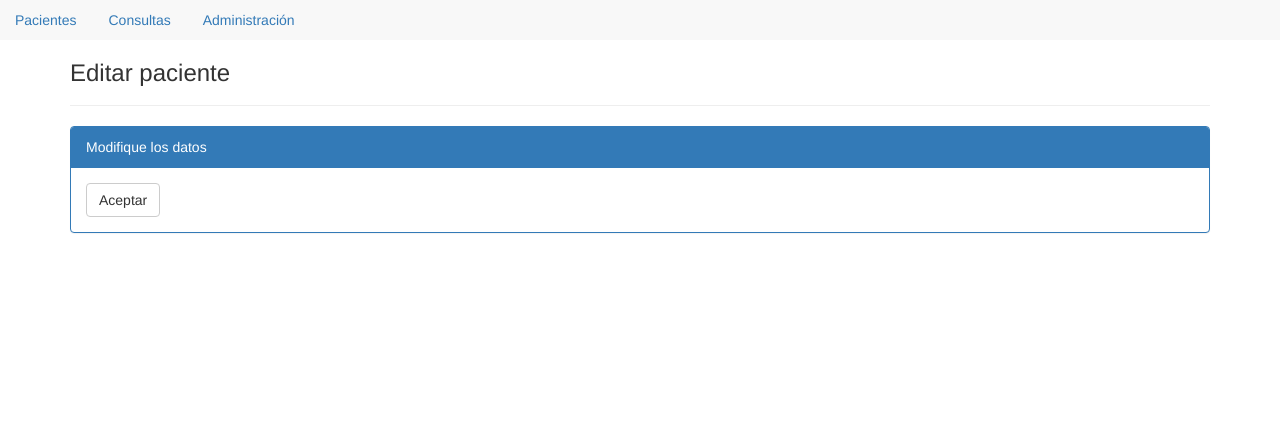
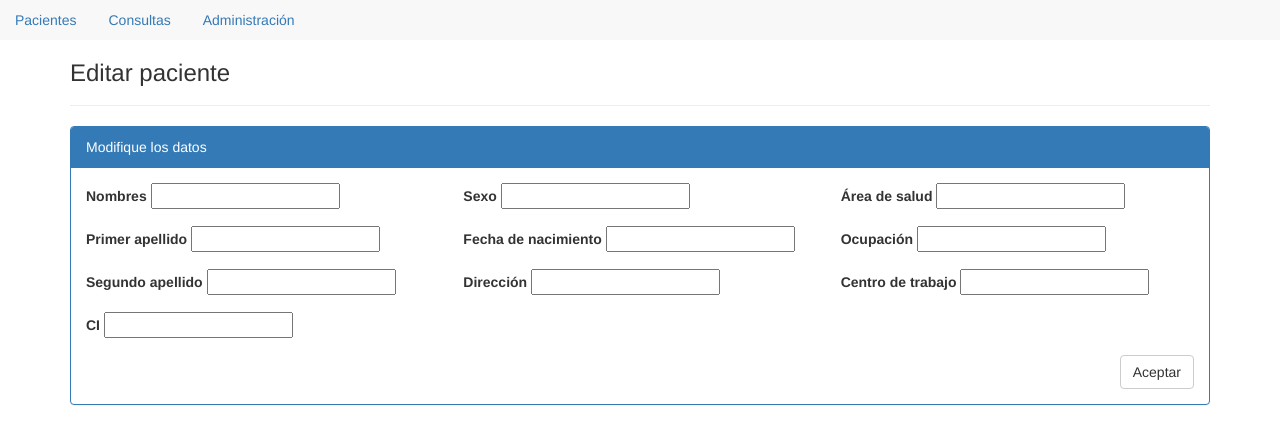
Before and after one commit to ydiazn/consulta, a Django app: template retina/consulta/templates/consulta/paciente_editar.html in a window 1280 px wide. Shown: the top 444 px of the page. Run offline with Django 3.2, Linux system fonts and the light colour scheme; the template is opened without the code that fills it: most values are stand-ins (such as "Sample title", 1, 10 or a date in 2020); form fields are guessed from the names that the template uses.

Commit message:
Rediseño de la plantilla de los formularios de paciente y consulta

```diff
--- a/retina/consulta/templates/consulta/consulta_adicionar.html
+++ b/retina/consulta/templates/consulta/consulta_adicionar.html
@@ -6,7 +6,7 @@
     <h3>Adicionar consulta</h3>
 </div>
 
-{% include 'formulario.html' %}
+{% include 'consulta/formulario_consulta.html' %}
 
 {% endblock page %}
 
--- a/retina/consulta/templates/consulta/consulta_editar.html
+++ b/retina/consulta/templates/consulta/consulta_editar.html
@@ -6,7 +6,7 @@
     <h3>Editar consulta</h3>
 </div>
 
-{% include 'formulario_editar.html' %}
+{% include 'consulta/formulario_consulta_editar.html' %}
 
 {% endblock page %}
 
--- a/retina/templates/formulario_editar.html
+++ b/retina/consulta/templates/consulta/formulario_consulta_editar.html
@@ -1,3 +1,3 @@
-{% extends 'formulario.html' %}
+{% extends 'consulta/formulario_consulta.html' %}
 
 {% block form-panel-heading %} Modifique los datos {% endblock form-panel-heading %}
--- /dev/null
+++ b/retina/consulta/templates/consulta/formulario_paciente.html
@@ -0,0 +1,125 @@
+{% for error in form.non_field_errors %}
+    <div class="alert alert-danger">
+        <a href="#" class="close" data-dismiss="alert" aria-label="close">&times;</a>
+        {{ error|lower|capfirst  }}
+    </div>
+{% endfor %}
+<div class="panel panel-primary">
+    <div class="panel-heading">{% block form-panel-heading %}Entre los datos{% endblock form-panel-heading %}</div>
+    <div class="panel-body">
+        <form role='form' action='' method='post' >
+            {% csrf_token %}
+            <div class="row">
+                <div class="col-sm-4">
+                    <div class="form-group">
+                        <label for="{{ form.nombres.id_for_label }}">Nombres</label>
+                        {{ form.nombres }}
+                        {% for error in form.nombres.errors %}
+                        <div class="alert alert-danger">
+                            <a href="#" class="close" data-dismiss="alert" aria-label="close">&times;</a>
+                            {{ error|lower|capfirst  }}
+                        </div>
+                        {% endfor %}
+                    </div>
+                    <div class="form-group">
+                        <label for="{{ form.primer_apellido.id_for_label }}">Primer apellido</label>
+                        {{ form.primer_apellido }}
+                        {% for error in form.primer_apellido.errors %}
+                        <div class="alert alert-danger">
+                            <a href="#" class="close" data-dismiss="alert" aria-label="close">&times;</a>
+                            {{ error|lower|capfirst  }}
+                        </div>
+                        {% endfor %}
+                    </div>
+                    <div class="form-group">
+                        <label for="{{ form.segundo_apellido.id_for_label }}">Segundo apellido</label>
+                        {{ form.segundo_apellido }}
+                        {% for error in form.segundo_apellido.errors %}
+                        <div class="alert alert-danger">
+                            <a href="#" class="close" data-dismiss="alert" aria-label="close">&times;</a>
+                            {{ error|lower|capfirst  }}
+                        </div>
+                        {% endfor %}
+                    </div>
+                    <div class="form-group">
+                        <label for="{{ form.ci.id_for_label }}">CI</label>
+                        {{ form.ci }}
+                        {% for error in form.ci.errors %}
+                        <div class="alert alert-danger">
+                            <a href="#" class="close" data-dismiss="alert" aria-label="close">&times;</a>
+                            {{ error|lower|capfirst  }}
+                        </div>
+                        {% endfor %}
+                    </div>
+                </div>
+                <div class="col-sm-4">
+                    <div class="form-group">
+                        <label for="{{ form.sexo.id_for_label }}">Sexo</label>
+                        {{ form.sexo }}
+                        {% for error in form.sexo.errors %}
+                        <div class="alert alert-danger">
+                            <a href="#" class="close" data-dismiss="alert" aria-label="close">&times;</a>
+                            {{ error|lower|capfirst  }}
+                        </div>
+                        {% endfor %}
+                    </div>
+                    <div class="form-group">
+                        <label for="{{ form.fecha_nacimiento.id_for_label }}">Fecha de nacimiento</label>
+                        {{ form.fecha_nacimiento }}
+                        {% for error in form.fecha_nacimiento.errors %}
+                        <div class="alert alert-danger">
+                            <a href="#" class="close" data-dismiss="alert" aria-label="close">&times;</a>
+                            {{ error|lower|capfirst  }}
+                        </div>
+                        {% endfor %}
+                    </div>
+                    <div class="form-group">
+                        <label for="{{ form.direccion.id_for_label }}">Dirección</label>
+                        {{ form.direccion }}
+                        {% for error in form.direccion.errors %}
+                        <div class="alert alert-danger">
+                            <a href="#" class="close" data-dismiss="alert" aria-label="close">&times;</a>
+                            {{ error|lower|capfirst  }}
+                        </div>
+                        {% endfor %}
+                    </div>
+                </div>
+                <div class="col-sm-4">
+                    <div class="form-group">
+                        <label for="{{ form.area_salud.id_for_label }}">Área de salud</label>
+                        {{ form.area_salud }}
+                        {% for error in form.area_salud.errors %}
+                        <div class="alert alert-danger">
+                            <a href="#" class="close" data-dismiss="alert" aria-label="close">&times;</a>
+                            {{ error|lower|capfirst  }}
+                        </div>
+                        {% endfor %}
+                    </div>
+                    <div class="form-group">
+                        <label for="{{ form.ocupacion.id_for_label }}">Ocupación</label>
+                        {{ form.ocupacion }}
+                        {% for error in form.ocupacion.errors %}
+                        <div class="alert alert-danger">
+                            <a href="#" class="close" data-dismiss="alert" aria-label="close">&times;</a>
+                            {{ error|lower|capfirst  }}
+                        </div>
+                        {% endfor %}
+                    </div>
+                    <div class="form-group">
+                        <label for="{{ form.centro_trabajo.id_for_label }}">Centro de trabajo</label>
+                        {{ form.centro_trabajo }}
+                        {% for error in form.centro_trabajo.errors %}
+                        <div class="alert alert-danger">
+                            <a href="#" class="close" data-dismiss="alert" aria-label="close">&times;</a>
+                            {{ error|lower|capfirst  }}
+                        </div>
+                        {% endfor %}
+                    </div>
+                </div>
+            </div>
+            <div style="text-align:right;">
+            <button type="submit" class="btn btn-default">Aceptar</button>
+            </div>
+    </form>
+    </div>
+</div>
--- /dev/null
+++ b/retina/consulta/templates/consulta/formulario_paciente_editar.html
@@ -0,0 +1,3 @@
+{% extends 'consulta/formulario_paciente.html' %}
+
+{% block form-panel-heading %} Modifique los datos {% endblock form-panel-heading %}
--- a/retina/consulta/templates/consulta/paciente_adicionar.html
+++ b/retina/consulta/templates/consulta/paciente_adicionar.html
@@ -7,7 +7,7 @@
 
     </div>
 
-    {% include 'formulario.html' %}
+    {% include 'consulta/formulario_paciente.html' %}
 
 {% endblock page %}
 
--- a/retina/consulta/templates/consulta/paciente_editar.html
+++ b/retina/consulta/templates/consulta/paciente_editar.html
@@ -10,7 +10,7 @@
 
 {% block page %}
 
-{% include 'formulario_editar.html' %}
+{% include 'consulta/formulario_paciente_editar.html' %}
 
 {% endblock page %}
 
--- a/retina/static_files/css/style.css
+++ b/retina/static_files/css/style.css
@@ -38,3 +38,9 @@
     min-width: 40pt;
     display:inline;
 }
+
+/*Formulario*/
+
+#id_direccion{
+    height: 100px;
+}
--- a/retina/templates/formulario.html
+++ /dev/null
@@ -1,26 +0,0 @@
-{% for error in form.non_field_errors %}
-    <div class="alert alert-danger">
-        <a href="#" class="close" data-dismiss="alert" aria-label="close">&times;</a>
-        {{ error|lower|capfirst  }}
-    </div>
-{% endfor %}
-<div class="panel panel-primary">
-    <div class="panel-heading">{% block form-panel-heading %}Entre los datos{% endblock form-panel-heading %}</div>
-    <div class="panel-body">
-        <form role='form' action='' method='post' >
-            {% csrf_token %}
-            {% for campo in form %}
-                <div class="form-group">
-                    <label>{{ campo.label }}</label> {{ campo }}
-                    {% for error in campo.errors %}
-                        <div class="alert alert-danger">
-                            <a href="#" class="close" data-dismiss="alert" aria-label="close">&times;</a>
-                            {{ error|lower|capfirst  }}
-                        </div>
-                    {% endfor %}
-                </div>
-            {% endfor %}
-            <button type="submit" class="btn btn-default">Aceptar</button>
-    </form>
-    </div>
-</div>
```
Also changed, not shown: retina/consulta/templates/consulta/formulario_consulta.html (added, +115 -0 lines), retina/mixin.py (added, +27 -0 lines).
